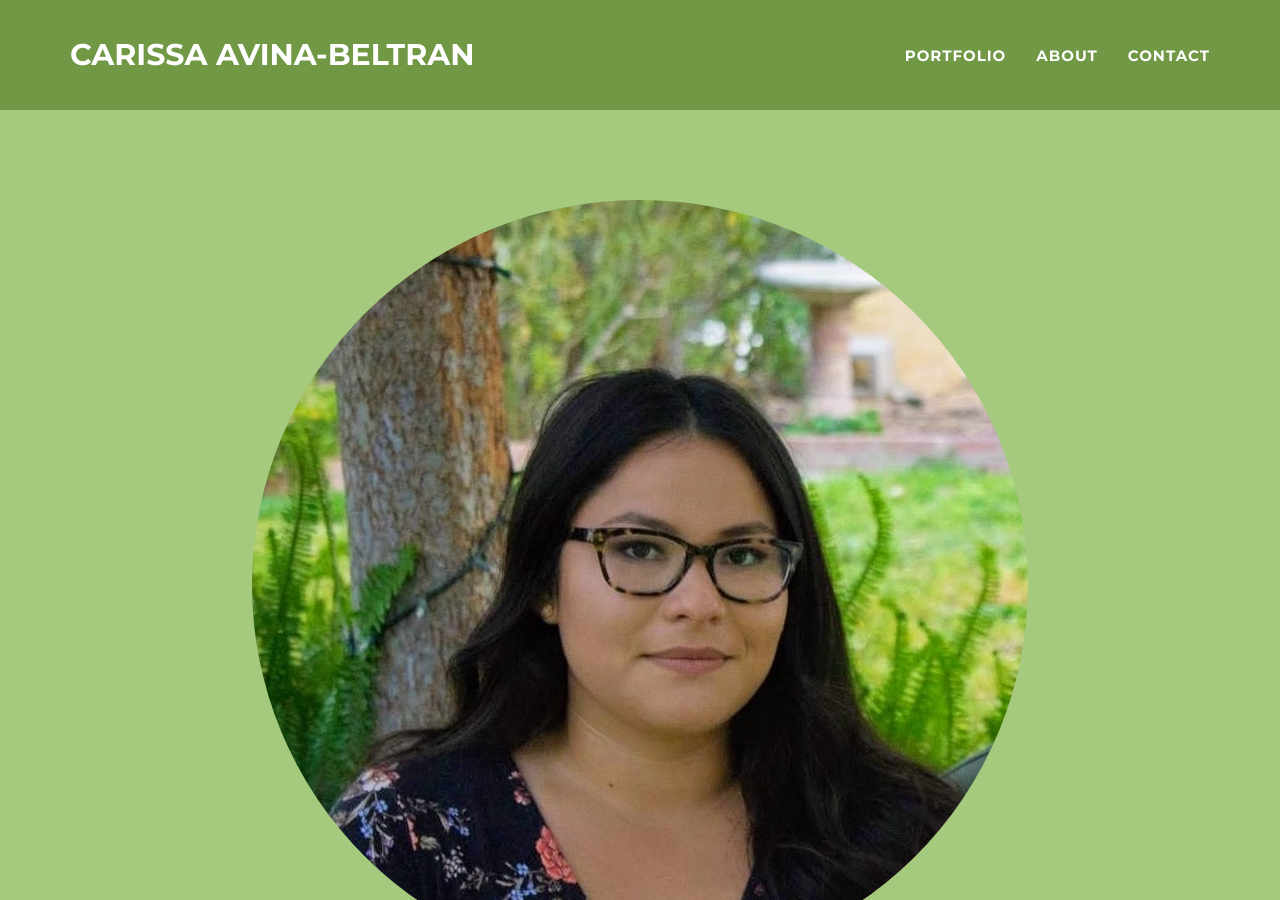
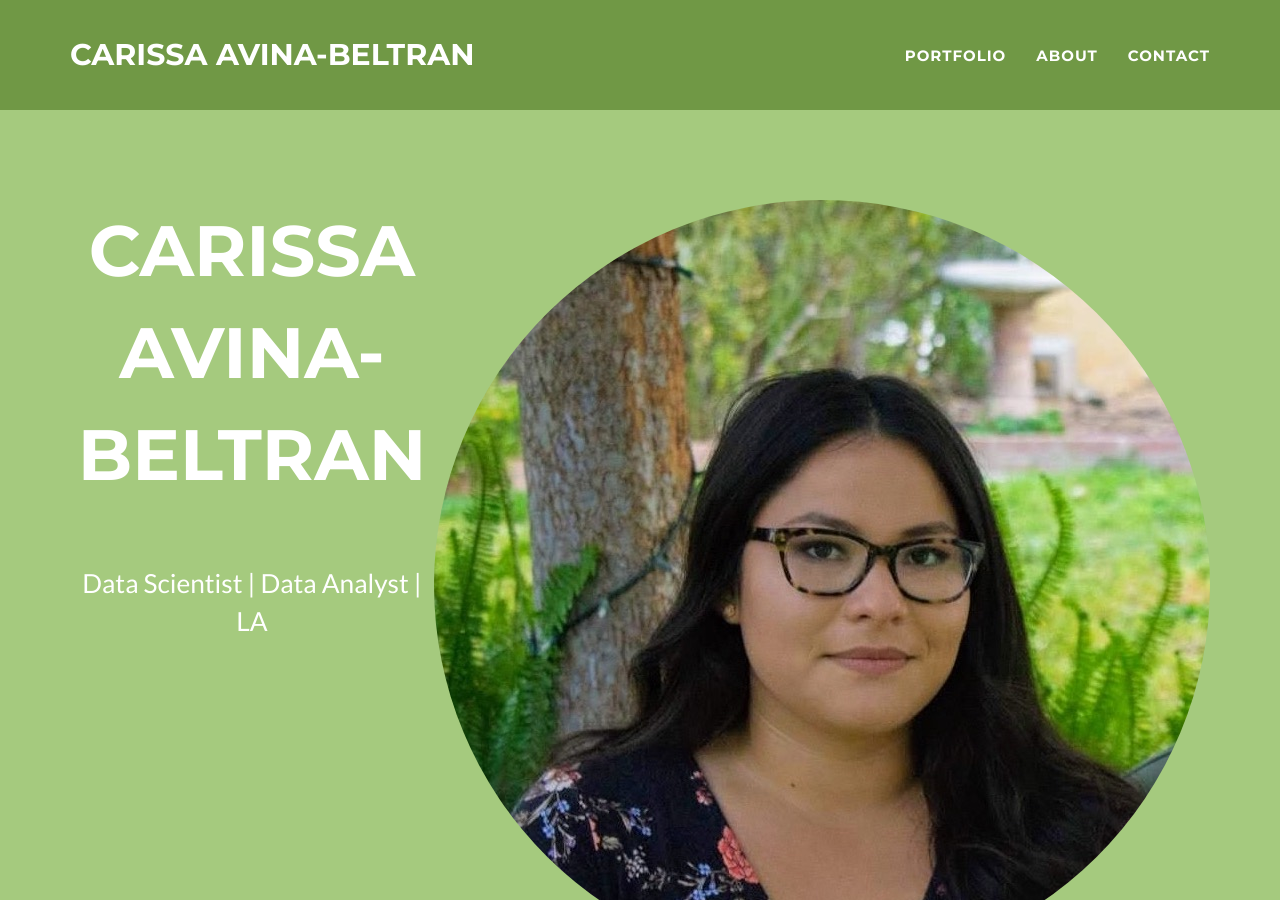
Before and after one commit to carissaavina/carissaavina.github.io, a Jekyll site: the page built from _posts/2014-07-18-project-1.markdown, in a window 1280 px wide and 900 px high. Built offline with Jekyll 4.4.1, drawn with Linux system fonts in a browser that asks for light colours.

Commit message:
Update header.html

```diff
--- a/_includes/header.html
+++ b/_includes/header.html
@@ -1,17 +1,19 @@
 <!-- Header -->
 <header>
-
+ <head>
+  <style>
+      img {
+        border-radius: 50%;
+        max-width: 60%;
+        max-height: 60%;
+      }
+   </style>
+  <head>
   <div class="container">
     <div class="row">
       <div class="col-lg-12">
-        <img class="img-responsive" src="img/proheadshot.jpeg" alt="profile-pic" />
-          <style>
-            img {
-             border-radius: 50%;
-             max-width: 60%;
-             max-height: 60%;
-            }
-          </style>
+        <img class="img-responsive" src="img/proheadshot.jpeg" alt="profile-pic" align="right" />
+
 
 
         <div class="intro-text">
```
